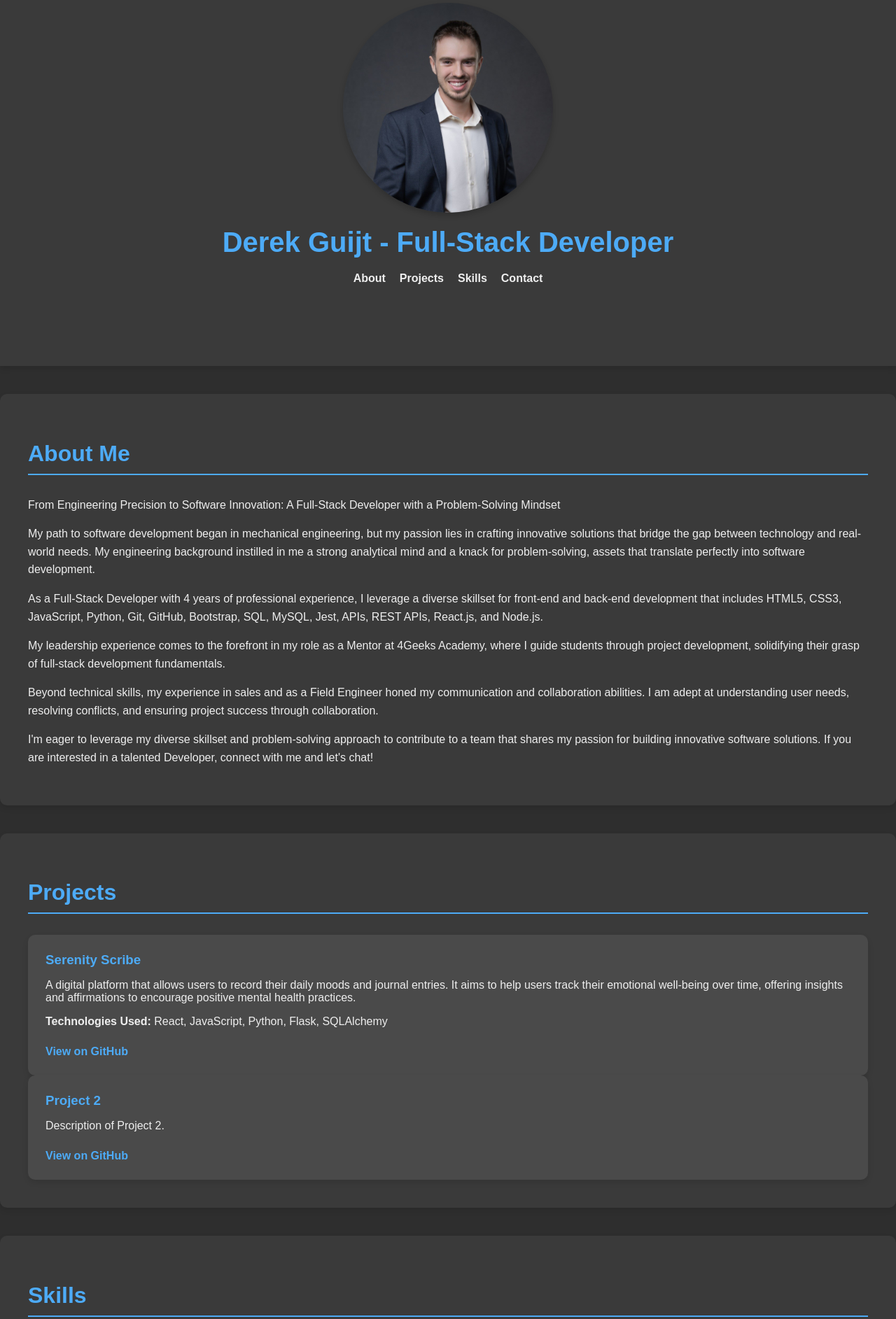
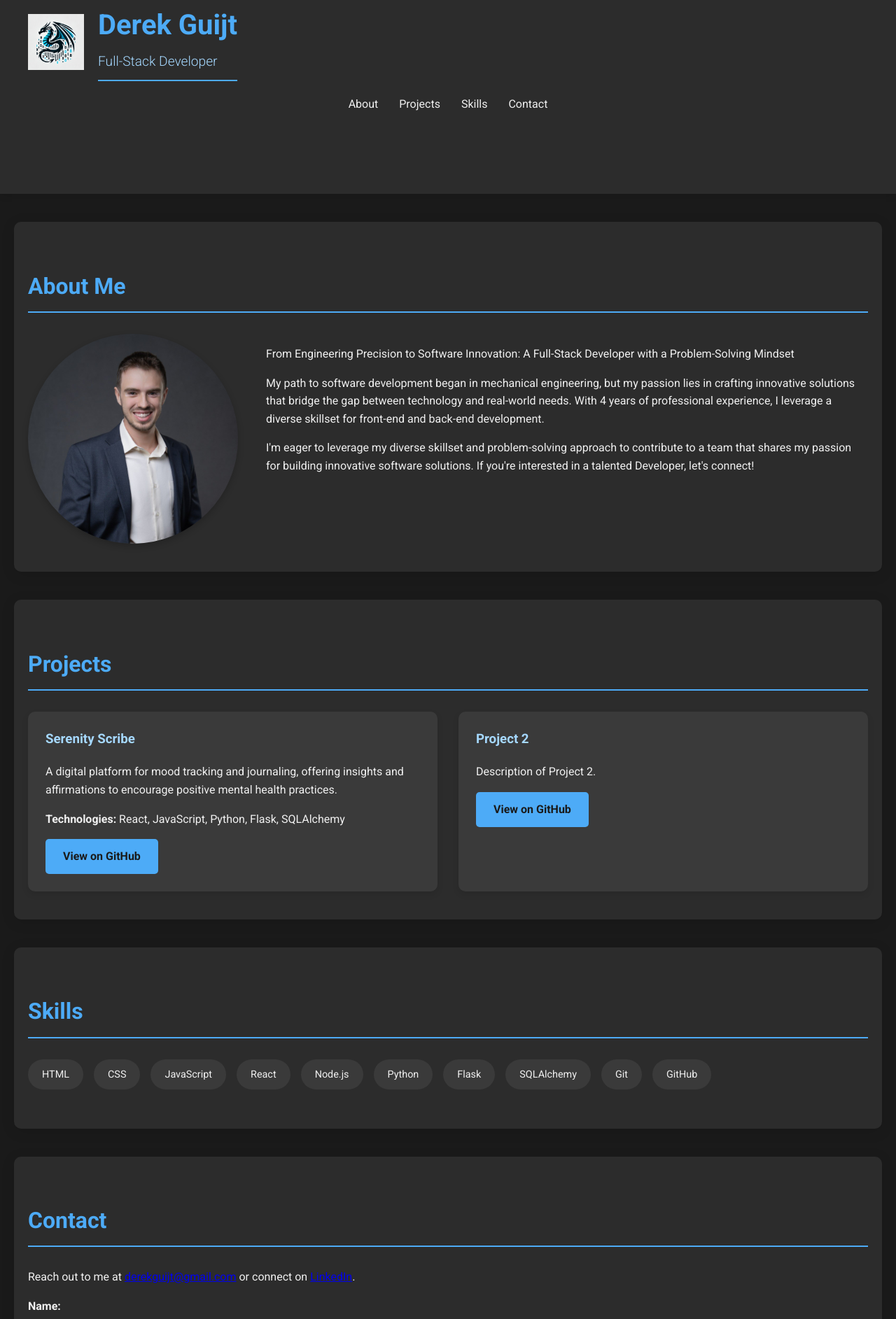
Before and after one commit to DerekGuijt/Portfolio, a plain HTML site: page index.html in a window 1280 px wide. Shown: the part 96-1981 px from the top of the page at 70% size. Drawn offline with Linux system fonts and the light colour scheme.

Commit message:
added logo

```diff
--- a/index.html
+++ b/index.html
@@ -4,15 +4,21 @@
 <head>
     <meta charset="UTF-8">
     <meta name="viewport" content="width=device-width, initial-scale=1.0">
-    <title>Derek Guijt Coding Portfolio</title>
+    <title>Derek Guijt - Full-Stack Developer</title>
     <link rel="stylesheet" href="styles.css">
+    <link href="https://fonts.googleapis.com/css2?family=Roboto:wght@300;400;700&display=swap" rel="stylesheet">
 </head>
 
 <body>
     <header>
         <div class="container">
-            <img src="Headshot.jpg" alt="Derek Guijt" class="headshot" width="300" height="300">
-            <h1>Derek Guijt - Full-Stack Developer</h1>
+            <div class="header-content">
+                <img src="pictures/DALL·E 2024-08-02 13.12.39 - A stylized logo of a dragon with a coding theme. The dragon is depicted in shades of blue and black, with a sleek and modern design. The dragon's body.png" alt="Logo" class="logo" width="100" height="100">
+                <div class="header-text">
+                    <h1>Derek Guijt</h1>
+                    <h2>Full-Stack Developer</h2>
+                </div>
+            </div>
             <nav>
                 <ul>
                     <li><a href="#about">About</a></li>
@@ -24,80 +30,75 @@
         </div>
     </header>
 
+    <main>
         <section id="about" class="container">
             <h2>About Me</h2>
+            <div class="about-content">
+                <img src="pictures/Headshot.jpg" alt="Derek Guijt" class="headshot" width="300" height="300">
+                <div class="about-text">
                     <p>From Engineering Precision to Software Innovation: A Full-Stack Developer with a Problem-Solving Mindset</p>
-        <p>My path to software development began in mechanical engineering, but my passion lies in crafting innovative
-            solutions that bridge the gap between technology and real-world needs. My engineering background instilled
-            in me a strong analytical mind and a knack for problem-solving, assets that translate perfectly into
-            software development.</p>
-        <p>As a Full-Stack Developer with 4 years of professional experience, I leverage a diverse skillset for
-            front-end and back-end development that includes HTML5, CSS3, JavaScript, Python, Git, GitHub, Bootstrap,
-            SQL, MySQL, Jest, APIs, REST APIs, React.js, and Node.js.</p>
-        <p>My leadership experience comes to the forefront in my role as a Mentor at 4Geeks Academy, where I guide
-            students through project development, solidifying their grasp of full-stack development fundamentals.</p>
-        <p>Beyond technical skills, my experience in sales and as a Field Engineer honed my communication and
-            collaboration abilities. I am adept at understanding user needs, resolving conflicts, and ensuring project
-            success through collaboration.</p>
-        <p>I'm eager to leverage my diverse skillset and problem-solving approach to contribute to a team that shares my
-            passion for building innovative software solutions. If you are interested in a talented Developer, connect
-            with me and let's chat!</p>
+                    <p>My path to software development began in mechanical engineering, but my passion lies in crafting innovative solutions that bridge the gap between technology and real-world needs. With 4 years of professional experience, I leverage a diverse skillset for front-end and back-end development.</p>
+                    <p>I'm eager to leverage my diverse skillset and problem-solving approach to contribute to a team that shares my passion for building innovative software solutions. If you're interested in a talented Developer, let's connect!</p>
+                </div>
+            </div>
         </section>
 
         <section id="projects" class="container">
             <h2>Projects</h2>
+            <div class="project-grid">
                 <div class="project">
                     <h3>Serenity Scribe</h3>
-            <p>A digital platform that allows users to record their daily moods and journal entries. It aims to help
-                users track their emotional well-being over time, offering insights and affirmations to encourage
-                positive mental health practices.</p>
-            <p><strong>Technologies Used:</strong> React, JavaScript, Python, Flask, SQLAlchemy</p>
-            <a href="https://github.com/DerekGuijt/Albert_Derek_Scott-Mood-Journal" target="_blank">View on GitHub</a>
+                    <p>A digital platform for mood tracking and journaling, offering insights and affirmations to encourage positive mental health practices.</p>
+                    <p><strong>Technologies:</strong> React, JavaScript, Python, Flask, SQLAlchemy</p>
+                    <a href="https://github.com/DerekGuijt/Albert_Derek_Scott-Mood-Journal" target="_blank" class="btn">View on GitHub</a>
                 </div>
                 <div class="project">
                     <h3>Project 2</h3>
                     <p>Description of Project 2.</p>
-            <a href="https://github.com/grammerjam/team-hedgecode" target="_blank">View on GitHub</a>
+                    <a href="https://github.com/grammerjam/team-hedgecode" target="_blank" class="btn">View on GitHub</a>
                 </div>
-        <!-- Add more projects as needed -->
+            </div>
         </section>
 
         <section id="skills" class="container">
             <h2>Skills</h2>
-        <ul>
-            <li>HTML - Advanced</li>
-            <li>CSS - Advanced</li>
-            <li>JavaScript - Advanced</li>
-            <li>React - Intermediate</li>
-            <li>Node.js - Intermediate</li>
-            <li>SQLAlchemy - Intermediate</li>
-            <li>Python - Advanced</li>
-            <li>Bootstrap - Intermediate</li>
-            <li>Git - Advanced</li>
-            <li>GitHub - Advanced</li>
-            <li>Flask - Intermediate</li>
+            <ul class="skills-list">
+                <li>HTML</li>
+                <li>CSS</li>
+                <li>JavaScript</li>
+                <li>React</li>
+                <li>Node.js</li>
+                <li>Python</li>
+                <li>Flask</li>
+                <li>SQLAlchemy</li>
+                <li>Git</li>
+                <li>GitHub</li>
             </ul>
         </section>
 
         <section id="contact" class="container">
             <h2>Contact</h2>
-        <p>You can reach me at <a href="mailto:derekguijt@gmail.com">derekguijt@gmail.com</a> or find me on <a
-                href="https://www.linkedin.com/in/derek-guijt/" target="_blank">LinkedIn</a>.</p>
+            <p>Reach out to me at <a href="mailto:derekguijt@gmail.com">derekguijt@gmail.com</a> or connect on <a href="https://www.linkedin.com/in/derek-guijt/" target="_blank">LinkedIn</a>.</p>
             <form action="mailto:derekguijt@gmail.com" method="post" enctype="text/plain">
                 <label for="name">Name:</label>
-            <input type="text" id="name" name="name">
+                <input type="text" id="name" name="name" required>
                 <label for="email">Email:</label>
-            <input type="text" id="email" name="email">
+                <input type="email" id="email" name="email" required>
                 <label for="message">Message:</label>
-            <textarea id="message" name="message"></textarea>
-            <input type="submit" value="Send">
+                <textarea id="message" name="message" required></textarea>
+                <button type="submit" class="btn">Send Message</button>
             </form>
         </section>
+    </main>
 
-    <footer class="container">
+    <footer>
+        <div class="container">
             <p>&copy; 2024 Derek Guijt</p>
-        <p>Follow me on <a href="https://github.com/DerekGuijt" target="_blank">GitHub</a> and <a
-                href="https://www.linkedin.com/in/derek-guijt/" target="_blank">LinkedIn</a></p>
+            <div class="social-links">
+                <a href="https://github.com/DerekGuijt" target="_blank">GitHub</a>
+                <a href="https://www.linkedin.com/in/derek-guijt/" target="_blank">LinkedIn</a>
+            </div>
+        </div>
     </footer>
 </body>
 
--- a/styles.css
+++ b/styles.css
@@ -1,81 +1,80 @@
 /* General Styles */
 body {
-    font-family: 'Arial', sans-serif;
+    font-family: 'Roboto', sans-serif;
     margin: 0;
     padding: 0;
-    background-color: #2e2e2e; /* Dark gray background */
-    color: #eeeeee; /* Light gray text */
+    background-color: #1a1a1a;
+    color: #f0f0f0;
+    line-height: 1.6;
 }
 
 .container {
     max-width: 1200px;
     margin: 40px auto;
-    padding: 40px; /* Increased padding */
+    padding: 40px 20px;
 }
 
 /* Header Styles */
 header {
-    background-color: #3a3a3a; /* Slightly lighter dark gray for header */
+    background-color: #2c2c2c;
     padding: 20px 0;
-    text-align: center;
-    box-shadow: 0 4px 8px rgba(0, 0, 0, 0.1);
+    box-shadow: 0 2px 10px rgba(0, 0, 0, 0.1);
 }
 
-header .container {
+.header-content {
     display: flex;
-    flex-direction: column;
     align-items: center;
+    margin-bottom: 20px;
 }
 
-.headshot {
-    border-radius: 50%;
-    margin-bottom: 20px;
-    box-shadow: 0 4px 8px rgba(0, 0, 0, 0.2);
+.logo {
+    width: 80px;
+    height: 80px;
+    margin-right: 20px;
 }
 
-h1 {
-    color: #4dabf7; /* Light blue color for header text */
+.header-text h1 {
     font-size: 2.5em;
     margin: 0;
+    color: #4dabf7;
+}
+
+.header-text h2 {
+    font-size: 1.2em;
+    margin: 5px 0 0;
+    font-weight: 300;
+    color: #a5d8ff;
 }
 
 nav ul {
     list-style: none;
     padding: 0;
     display: flex;
-    gap: 20px;
-    margin-top: 20px;
-}
-
-nav ul li {
-    display: inline;
+    justify-content: center;
+    gap: 30px;
 }
 
 nav ul li a {
     text-decoration: none;
-    color: #eeeeee; /* Light gray text for navigation links */
-    font-weight: bold;
+    color: #f0f0f0;
+    font-weight: 500;
     transition: color 0.3s;
 }
 
 nav ul li a:hover {
-    color: #4dabf7; /* Light blue color on hover */
+    color: #4dabf7;
 }
 
 /* Section Styles */
 section {
-    margin: 60px 0; /* Increased margin between sections */
-    background-color: #3a3a3a; /* Slightly lighter dark gray for sections */
+    margin: 60px 0;
+    background-color: #2c2c2c;
     border-radius: 10px;
-    box-shadow: 0 4px 8px rgba(0, 0, 0, 0.1);
-}
-
-section .container {
-    padding: 40px; /* Padding inside each section container */
+    box-shadow: 0 4px 20px rgba(0, 0, 0, 0.1);
 }
 
 h2 {
-    color: #4dabf7; /* Light blue color for section headers */
+    color: #4dabf7;
     font-size: 2em;
     border-bottom: 2px solid #4dabf7;
     padding-bottom: 10px;
@@ -83,84 +82,73 @@ h2 {
 }
 
 /* About Section */
-#about p {
-    line-height: 1.6;
+.about-content {
+    display: flex;
+    align-items: flex-start;
+    gap: 40px;
+}
+
+.headshot {
+    border-radius: 50%;
+    box-shadow: 0 4px 10px rgba(0, 0, 0, 0.2);
+}
+
+.about-text p {
     margin-bottom: 15px;
 }
 
 /* Projects Section */
-#projects .container {
+.project-grid {
     display: grid;
     grid-template-columns: repeat(auto-fit, minmax(300px, 1fr));
-    gap: 30px; /* Increased space between project cards */
+    gap: 30px;
 }
 
 .project {
-    background-color: #4a4a4a; /* Medium gray for project cards */
+    background-color: #3a3a3a;
     padding: 25px;
     border-radius: 10px;
-    box-shadow: 0 4px 8px rgba(0, 0, 0, 0.1);
+    box-shadow: 0 4px 10px rgba(0, 0, 0, 0.1);
     transition: transform 0.3s, box-shadow 0.3s;
 }
 
 .project:hover {
-    transform: translateY(-5px); /* Lift effect on hover */
-    box-shadow: 0 6px 12px rgba(0, 0, 0, 0.2);
+    transform: translateY(-5px);
+    box-shadow: 0 6px 15px rgba(0, 0, 0, 0.2);
 }
 
 .project h3 {
+    color: #a5d8ff;
     margin-top: 0;
-    color: #4dabf7; /* Light blue color for project titles */
-    margin-bottom: 15px;
-}
-
-.project p {
-    margin-bottom: 15px;
-}
-
-.project a {
-    color: #4dabf7; /* Light blue color for project links */
-    text-decoration: none;
-    font-weight: bold;
-    display: inline-block;
-    margin-top: 10px;
-}
-
-.project a:hover {
-    text-decoration: underline;
 }
 
 /* Skills Section */
-#skills ul {
-    list-style: none;
-    padding: 0;
+.skills-list {
     display: flex;
     flex-wrap: wrap;
     gap: 15px;
+    padding: 0;
+    list-style: none;
 }
 
-#skills ul li {
-    background-color: #5a5a5a; /* Medium gray for skill items */
-    padding: 10px 15px;
-    border-radius: 20px;
+.skills-list li {
+    background-color: #3a3a3a;
+    color: #f0f0f0;
+    padding: 10px 20px;
+    border-radius: 25px;
+    font-size: 0.9em;
     transition: background-color 0.3s, transform 0.3s;
 }
 
-#skills ul li:hover {
-    background-color: #4dabf7; /* Light blue background on hover */
-    color: #eeeeee; /* Light gray text on hover */
-    transform: scale(1.05); /* Slightly enlarge on hover */
+.skills-list li:hover {
+    background-color: #4dabf7;
+    transform: scale(1.05);
 }
 
 /* Contact Section */
-#contact p {
-    margin: 20px 0;
-}
-
 form {
-    display: flex;
-    flex-direction: column;
-    gap: 15px;
+    display: grid;
+    gap: 20px;
 }
 
 form label {
@@ -169,51 +157,69 @@ form label {
 
 form input,
 form textarea {
+    width: 100%;
     padding: 12px;
-    border: 2px solid #4dabf7; /* Light blue border for input fields */
+    border: 2px solid #4dabf7;
     border-radius: 5px;
-    background-color: #5a5a5a; /* Medium gray for input background */
-    color: #eeeeee; /* Light gray text for input fields */
+    background-color: #3a3a3a;
+    color: #f0f0f0;
+    font-size: 1em;
 }
 
-form input[type="submit"] {
-    background-color: #4dabf7; /* Light blue background for submit button */
-    color: #eeeeee; /* Light gray text for submit button */
+.btn {
+    background-color: #4dabf7;
+    color: #1a1a1a;
     border: none;
+    padding: 12px 25px;
+    border-radius: 5px;
     cursor: pointer;
-    transition: background-color 0.3s, transform 0.3s;
-    padding: 12px 20px;
     font-size: 1em;
     font-weight: bold;
+    transition: background-color 0.3s, transform 0.3s;
+    text-decoration: none;
+    display: inline-block;
 }
 
-form input[type="submit"]:hover {
-    background-color: #3c8ce7; /* Slightly darker blue on hover */
-    transform: scale(1.05); /* Slightly enlarge on hover */
+.btn:hover {
+    background-color: #a5d8ff;
+    transform: scale(1.05);
 }
 
 /* Footer Styles */
 footer {
-    background-color: #3a3a3a; /* Slightly lighter dark gray for footer */
+    background-color: #2c2c2c;
     text-align: center;
     padding: 20px 0;
-    box-shadow: 0 -4px 8px rgba(0, 0, 0, 0.1);
-    margin-top: 60px; /* Increased margin above footer */
+    margin-top: 60px;
 }
 
-footer .container {
-    padding: 20px 40px; /* Padding inside footer container */
+.social-links {
+    margin-top: 10px;
 }
 
-footer p {
-    margin: 5px 0;
+.social-links a {
+    color: #4dabf7;
+    text-decoration: none;
+    margin: 0 10px;
+    transition: color 0.3s;
 }
 
-footer a {
-    color: #4dabf7; /* Light blue color for footer links */
-    text-decoration: none;
+.social-links a:hover {
+    color: #a5d8ff;
 }
 
-footer a:hover {
-    text-decoration: underline;
+/* Responsive Design */
+@media (max-width: 768px) {
+    .about-content {
+        flex-direction: column;
+        align-items: center;
+    }
+
+    .headshot {
+        margin-bottom: 20px;
+    }
+
+    .project-grid {
+        grid-template-columns: 1fr;
+    }
 }
```
Also changed, not shown: pictures/DALL·E 2024-08-02 13.12.39 - A stylized logo of a dragon with a coding theme. The dragon is depicted in shades of blue and black, with a sleek and modern design. The dragon's body.png (added), pictures/Headshot.jpg (renamed from Headshot.jpg). Lines whose indentation alone changed are shown as unchanged.
